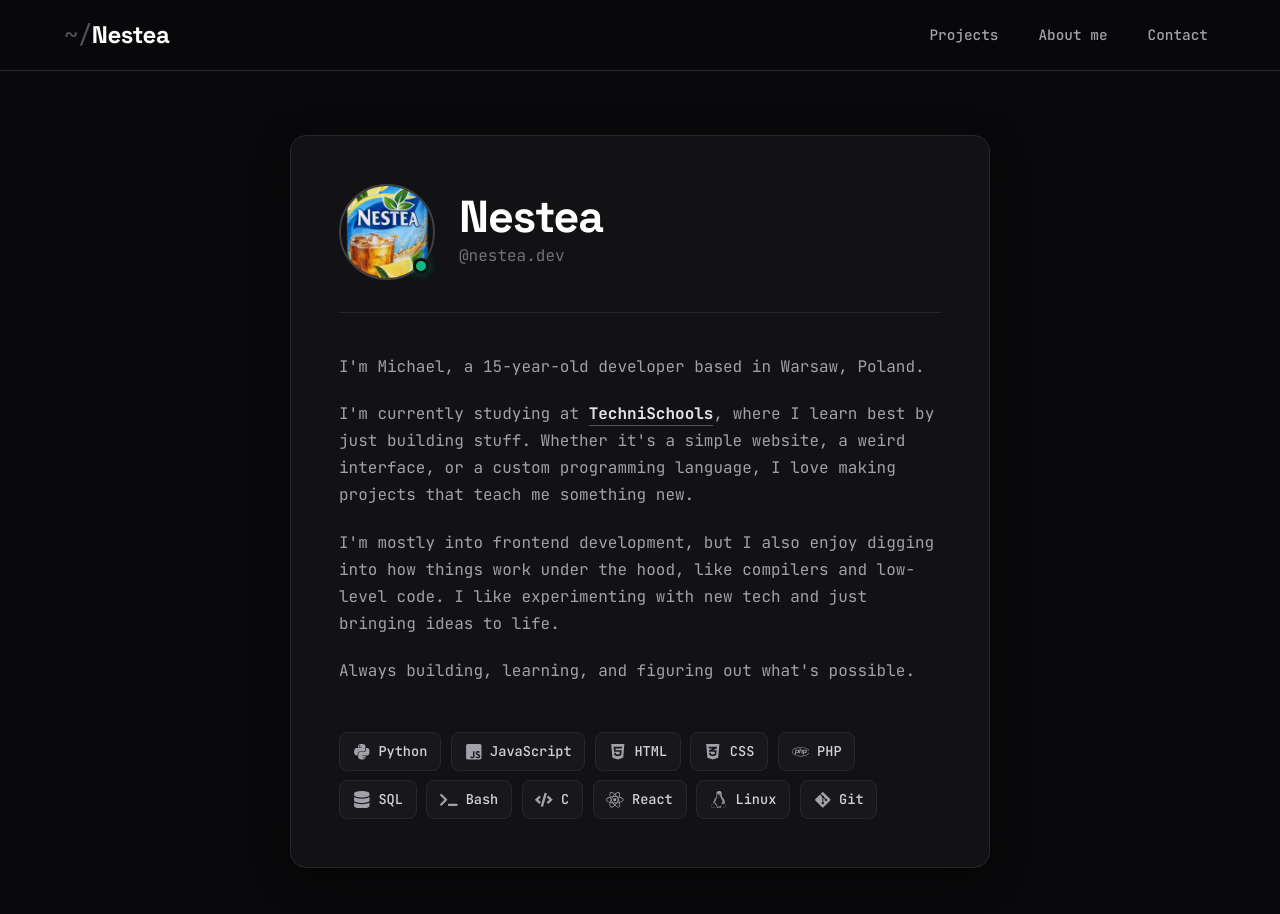
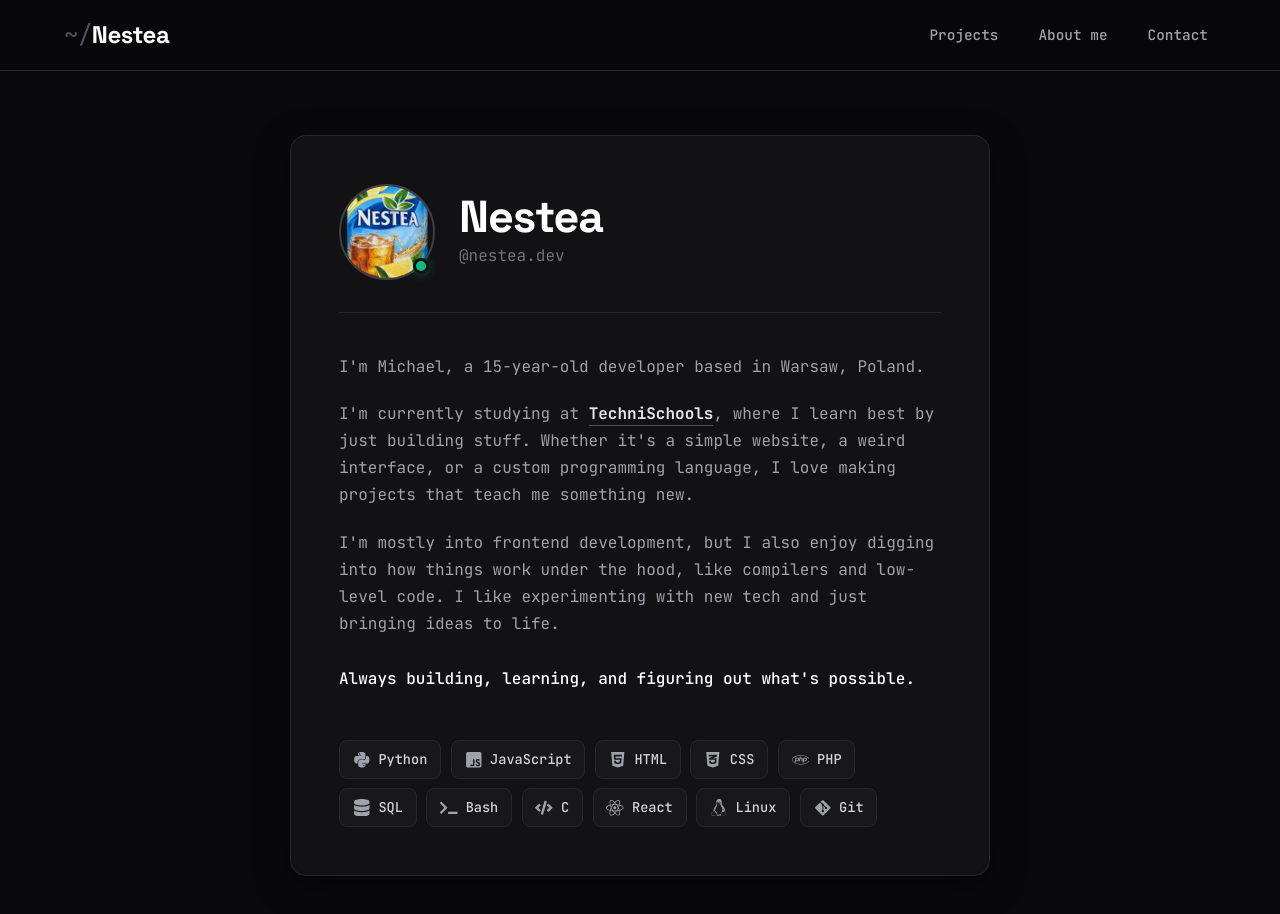
Before and after one commit to SandwichEater577/My-Portflio, a React app: page / in a window 1280 px wide. Shown: the top 914 px of the page. Built offline with nearby package versions, Linux system fonts and the light colour scheme; the HTML template or start-up script is replaced by a standard one.

Commit message:
added text color, font weight and margin to a paragraf

```diff
--- a/src/Components/Hero.css
+++ b/src/Components/Hero.css
@@ -149,3 +149,9 @@
 .skill-tag:hover .skill-icon {
   color: #ffffff;
 }
+
+#hero-quote {
+  color: #ffffff;
+  font-weight: 500;
+  margin-top: 0.5rem;
+}
```
